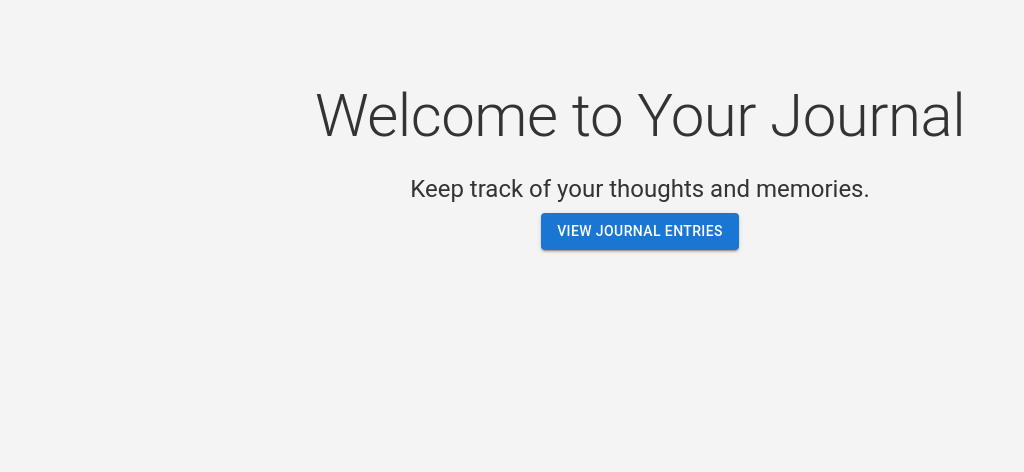
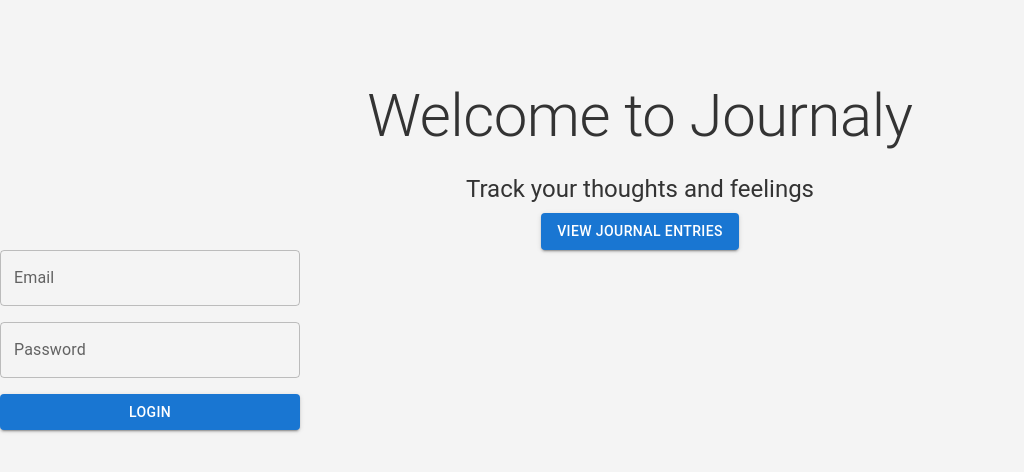
Before and after one commit to jcnnylee/webdev-react-journal, a React (Vite) app: page / in a window 1280 px wide. Shown: the top 472 px of the page, without its empty margins (0-1024 px from the left). Built offline with nearby package versions, Linux system fonts and the light colour scheme.

Commit message:
Login Form validation

```diff
--- /dev/null
+++ b/src/components/LoginForm.jsx
@@ -0,0 +1,73 @@
+import {Formik, Field, Form,} from "formik"
+import * as Yup from "yup"
+import axios from "axios"
+import { Navigate, useNavigate } from "react-router-dom"
+import {TextField, Box,Button, Stack} from "@mui/material"
+
+
+
+function LoginForm() {
+    const navigate = useNavigate()
+    const schema = Yup.object({
+        email: Yup.string().email("Invalid email").required("Required*"),
+        password: Yup.string().required("Required*"),
+    })
+
+    return (
+        <Formik
+            initialValues={{
+                email: "",
+                password: "",
+            }}
+            validationSchema={schema}
+            onSubmit={(values) => {
+                try {
+                    const res = axios.post("http://localhost:4000/login", values)
+
+                    const token = res.data.token
+                    if (token) {
+                        localStorage.setItem("token", token)
+                        navigate("/entries")
+                    }
+
+                } catch (error) {
+                    console.log(error)
+                }
+            }}
+        >
+            {({touched, errors}) => {
+                return (
+                <Form>
+                    <Box sx = {{
+                        display: "flex",
+                        flexDirection: "column",
+                        gap: 2,
+                        width: 300,
+                    }}>
+                        <Field
+                            as={TextField}
+                            type="email"
+                            label="Email"
+                            name="email"
+                            error={touched.email && Boolean(errors.email)}
+                            helperText={touched.email && errors.email}
+                        />
+                        <Field
+                            as={TextField}
+                            label="Password"
+                            type="password"
+                            name="password"
+                            error={touched.password && Boolean(errors.password)}
+                            helperText={touched.password && errors.password}
+
+                        />
+                        <Button type="submit" variant="contained">Login</Button>
+
+                    </Box>
+                </Form>
+            )}}
+        </Formik>
+
+        )
+}
+export default LoginForm
--- a/src/pages/HomePage.jsx
+++ b/src/pages/HomePage.jsx
@@ -1,19 +1,25 @@
-import { Link } from 'react-router-dom'
-import { Typography, Button, Box } from '@mui/material'
+import { Link } from "react-router-dom"
+import LoginForm from "../components/LoginForm"
+import { Typography, Button, Box, Stack } from "@mui/material"
 
 function HomePage() {
   return (
+    <Stack>
         <Box sx={{ textAlign: 'center', mt: 10 }}>
         <Typography variant="h2" gutterBottom>
-        Welcome to Your Journal
+            Welcome to Journaly
         </Typography>
         <Typography variant="h5" gutterBottom>
-        Keep track of your thoughts and memories.
+            Track your thoughts and feelings
         </Typography>
         <Button variant="contained" component={Link} to="/entries">
             View Journal Entries
         </Button>
+
+        <LoginForm />
+
         </Box>
+    </Stack>
   )
 }
 
```
Lines whose indentation alone changed are shown as unchanged.
